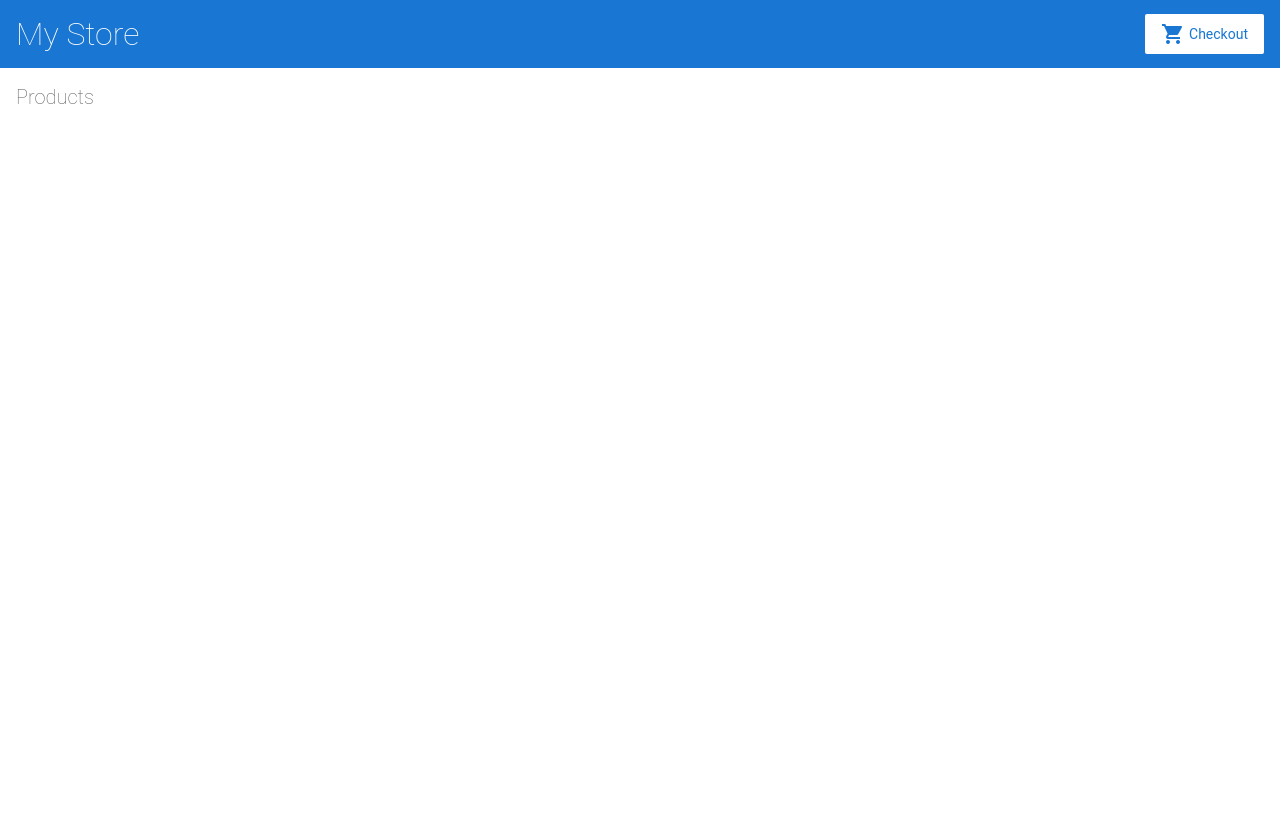
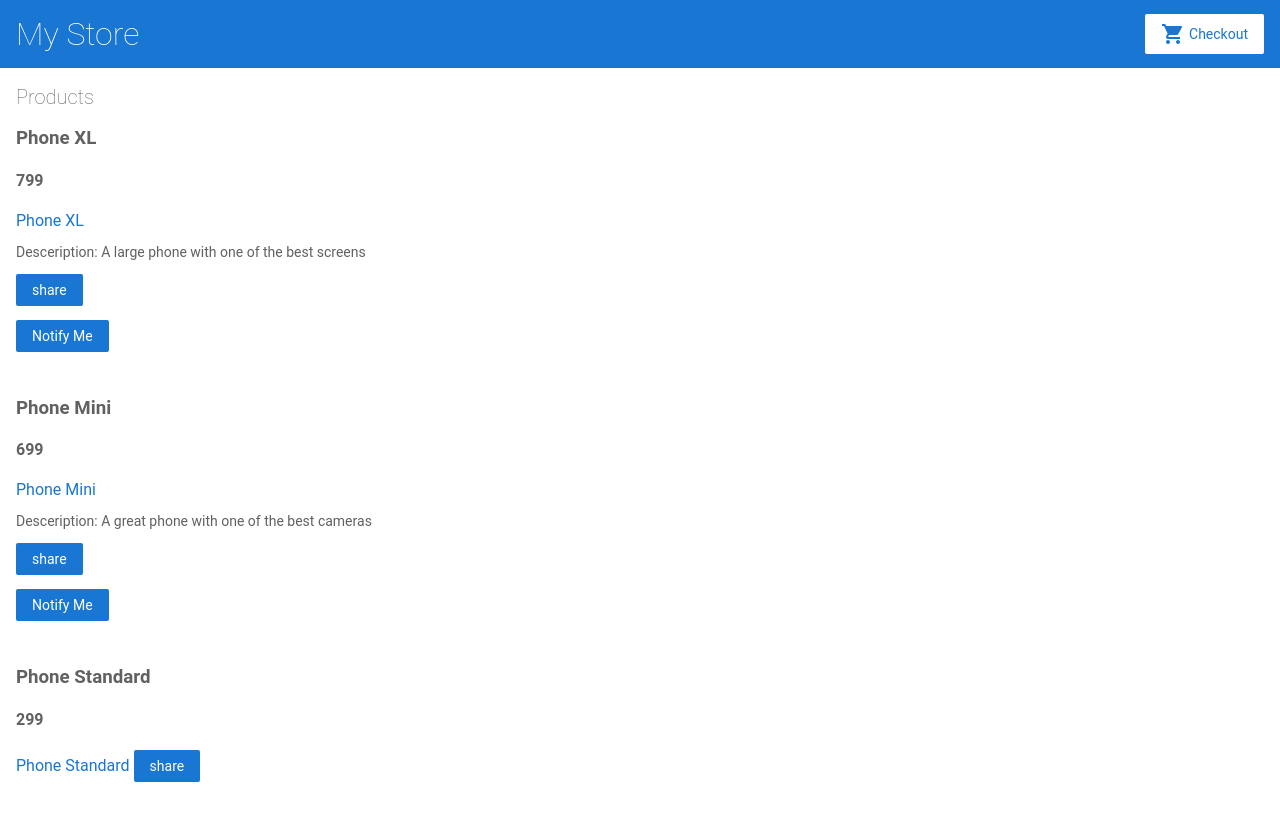
Before and after one commit to KavehKarami/google-angular-practice, an Angular app: page / in a window 1280 px wide. Shown: the top 820 px of the page. Built offline with nearby package versions, Linux system fonts and the light colour scheme.

Commit message:
a simple app

```diff
--- a/src/app/app.module.ts
+++ b/src/app/app.module.ts
@@ -6,6 +6,7 @@ import { ReactiveFormsModule } from '@angular/forms';
 import { AppComponent } from './app.component';
 import { TopBarComponent } from './top-bar/top-bar.component';
 import { ProductListComponent } from './product-list/product-list.component';
+import { ProductAlertsComponent } from './product-alerts/product-alerts.component';
 
 @NgModule({
   imports: [
@@ -18,7 +19,8 @@ import { ProductListComponent } from './product-list/product-list.component';
   declarations: [
     AppComponent,
     TopBarComponent,
-    ProductListComponent
+    ProductListComponent,
+    ProductAlertsComponent
   ],
   bootstrap: [ AppComponent ]
 })
--- /dev/null
+++ b/src/app/product-alerts/product-alerts.component.html
@@ -0,0 +1,3 @@
+<p *ngIf="product.price > 600">
+  <button (click)="notify.emit()">Notify Me</button>
+</p>
--- /dev/null
+++ b/src/app/product-alerts/product-alerts.component.ts
@@ -0,0 +1,16 @@
+import { Component, OnInit } from "@angular/core";
+import { Input, Output, EventEmitter } from "@angular/core";
+
+@Component({
+  selector: "app-product-alerts",
+  templateUrl: "./product-alerts.component.html",
+  styleUrls: ["./product-alerts.component.css"],
+})
+export class ProductAlertsComponent implements OnInit {
+  @Input() product;
+
+  @Output() notify = new EventEmitter();
+
+  constructor() {}
+  ngOnInit() {}
+}
--- a/src/app/product-list/product-list.component.css
+++ b/src/app/product-list/product-list.component.css
@@ -1,4 +1,9 @@
-
+*{
+  box-sizing: border-box;
+}
+.mb-3{
+  margin-bottom: 45px;
+}
 
 /*
 Copyright Google LLC. All Rights Reserved.
--- a/src/app/product-list/product-list.component.html
+++ b/src/app/product-list/product-list.component.html
@@ -1,6 +1,22 @@
 <h2>Products</h2>
 
+<div class="mb-3" *ngFor="let product of products">
+  <h3>{{product.name}}</h3>
+  <h4>{{product.price}}</h4>
 
+  <a [title]="product.name + ' details'" >
+      {{ product.name }}
+  </a>
+  <p *ngIf="product.description">Desceription: {{product.description}}</p>
+
+  <button (click)="share(product.name)">share</button>
+
+  <app-product-alerts
+    [product]="product"
+    (notify)="onNotify(product.name)"
+    >
+  </app-product-alerts>
+</div>
 <!--
 Copyright Google LLC. All Rights Reserved.
 Use of this source code is governed by an MIT-style license that
--- a/src/app/product-list/product-list.component.ts
+++ b/src/app/product-list/product-list.component.ts
@@ -10,8 +10,12 @@ import { products } from '../products';
 export class ProductListComponent {
   products = products;
 
-  share() {
-    window.alert('The product has been shared!');
+  share(name) {
+    window.alert(`The ${name} has been shared!`);
+  }
+
+  onNotify(phoneModel) {
+    window.alert(`You will be notified when the ${phoneModel} goes on sale`);
   }
 }
 
```
Also changed, not shown: src/app/product-alerts/product-alerts.component.css (added).
